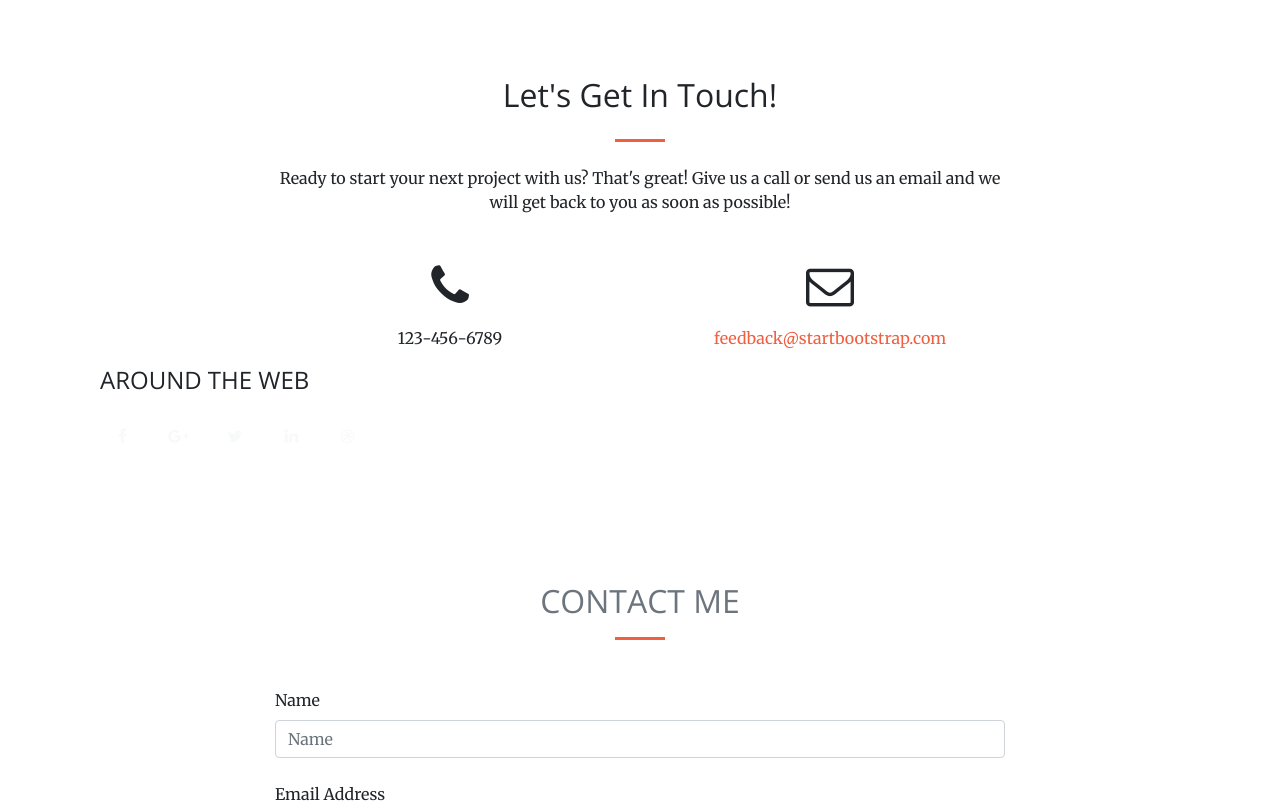
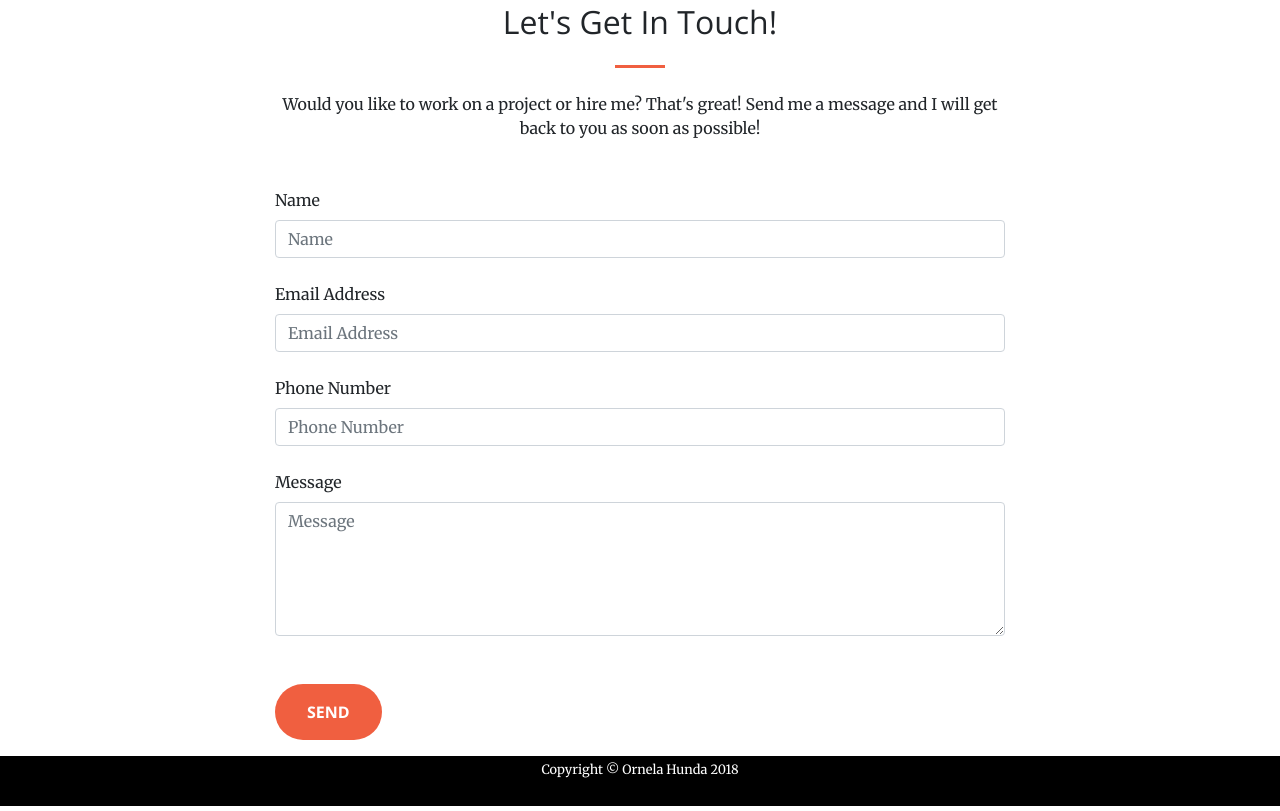
Before and after one commit to ornelahunda/updated-portfolio, a website: page public/index.html in a window 1280 px wide. Shown: the part 3947-4758 px from the top of the page. Drawn offline with nearby package versions, Linux system fonts and the light colour scheme.

Commit message:
contact form

```diff
--- a/public/index.html
+++ b/public/index.html
@@ -120,7 +120,7 @@
               Fears no challenge. She welcomes collaboration. She dares to push boundaries in coding. Everyday, she is inspired by how
               technology is evolving and its ability to reshape the world and ignite social change.</p>
           </p>
-          <a class="btn btn-light btn-xl js-scroll-trigger" href="#services"> View Projects</a>
+          <a class="btn btn-light btn-xl js-scroll-trigger" href="#portfolio"> View Projects</a>
         </div>
       </div>
     </div>
@@ -128,63 +128,13 @@
 
   <!-- Projects -->
 
-  <section id="services">
-    <h2 class="section-heading text-black">PROJECTS</h2>
+  <section id="portfolio" class="p-0" >
+      <div class="container p-0">
+         <h2 class="section-heading text-black">PROJECTS</h2>
 
+  <!--  Projects -->
 
-
-    <!--
-  <section id="services">
-    <div class="container">
-      <div class="row">
-        <div class="col-lg-12 text-center">
-          <h2 class="section-heading">At Your Service</h2>
-          <hr class="my-4">
-        </div>
-      </div>
-    </div>
-    <div class="container">
-      <div class="row">
-        <div class="col-lg-3 col-md-6 text-center">
-          <div class="service-box mt-5 mx-auto">
-            <i class="fa fa-4x fa-diamond text-primary mb-3 sr-icons"></i>
-            <h3 class="mb-3">Sturdy Templates</h3>
-            <p class="text-muted mb-0">Our templates are updated regularly so they don't break.</p>
-          </div>
-        </div>
-        <div class="col-lg-3 col-md-6 text-center">
-          <div class="service-box mt-5 mx-auto">
-            <i class="fa fa-4x fa-paper-plane text-primary mb-3 sr-icons"></i>
-            <h3 class="mb-3">Ready to Ship</h3>
-            <p class="text-muted mb-0">You can use this theme as is, or you can make changes!</p>
-          </div>
-        </div>
-        <div class="col-lg-3 col-md-6 text-center">
-          <div class="service-box mt-5 mx-auto">
-            <i class="fa fa-4x fa-newspaper-o text-primary mb-3 sr-icons"></i>
-            <h3 class="mb-3">Up to Date</h3>
-            <p class="text-muted mb-0">We update dependencies to keep things fresh.</p>
-          </div>
-        </div>
-        <div class="col-lg-3 col-md-6 text-center">
-          <div class="service-box mt-5 mx-auto">
-            <i class="fa fa-4x fa-heart text-primary mb-3 sr-icons"></i>
-            <h3 class="mb-3">Made with Love</h3>
-            <p class="text-muted mb-0">You have to make your websites with love these days!</p>
-          </div>
-        </div>
-      </div>
-    </div>
-  </section> -->
-
-
-    <!--  Projects -->
-
-
-    <section class="p-0" id="portfolio">
-      <div class="container-fluid p-0">
         <div class="row no-gutters popup-gallery">
-
 
           <!-- P1 -->
 
@@ -250,8 +200,9 @@
             </div>
 
           </div>
+          <!--  -->
         </div>
-      </div>
+
 
       <!-- End First Row -->
 
@@ -328,6 +279,7 @@
         <!-- End Second Row -->
         <br>
         <br>
+        </div>
 
         <div class="row no-gutters popup-gallery">
 
@@ -425,7 +377,7 @@
               <div class="col-lg-12 text-center">
                 <div class="btn-group" class="text-center">
 
-                  <input type="button" class="btn btn-md btn-outline-secondary" value="View App" onclick="https://ornelahunda.github.io/Giphy-Api/','_blank')"
+                  <input type="button" class="btn btn-md btn-outline-secondary" value="View App" onclick="window.open('https://ornelahunda.github.io/Giphy-Api/','_blank')"
                   />
                   <input type="button" class="btn btn-md btn-outline-secondary" value="Github Repository" onclick="window.open('https://github.com/ornelahunda/Giphy-Api','_blank')"
                   />
@@ -469,12 +421,17 @@
             <!-- Buttons End -->
           </div>
 
-        </div>
       </div>
       <!-- End of 4-th row -->
       <br>
       <br>
 
+<!-- add section button -->
+      <div class="col-md-12 col-xs-12 text-center">
+      <a class="btn btn-light btn-xl js-scroll-trigger" href="#contact">Contact Me</a>
+      </div>
+
+    </div>
     </section>
     <!-- Projects-End -->
 
@@ -488,17 +445,27 @@
 
     <section id="contact">
       <div class="container">
+
+        <!-- message row -->
         <div class="row">
           <div class="col-lg-8 mx-auto text-center">
             <h2 class="section-heading">Let's Get In Touch!</h2>
             <hr class="my-4">
-            <p class="mb-5">Ready to start your next project with us? That's great! Give us a call or send us an email and we will get back
-              to you as soon as possible!</p>
+            <p class="mb-5">
+
+              Would you like to work on a project or hire me? That's great! Send me a message and I will get back
+              to you as soon as possible!
+
+
+            </p>
           </div>
         </div>
+
+
         <div class="row">
-          <div class="col-lg-4 ml-auto text-center">
-            <i class="fa fa-phone fa-3x mb-3 sr-contact"></i>
+
+          <!-- <div class="col-lg-4 ml-auto text-center"> -->
+            <!-- <i class="fa fa-phone fa-3x mb-3 sr-contact"></i>
             <p>123-456-6789</p>
           </div>
           <div class="col-lg-4 mr-auto text-center">
@@ -507,55 +474,10 @@
               <a href="mailto:ornelahunda@gmail.com">feedback@startbootstrap.com</a>
             </p>
           </div>
-        </div>
+        </div> -->
 
 
 
-        <div class="col-md-4 mb-5 mb-lg-0">
-          <h4 class="text-uppercase mb-4">Around the Web</h4>
-          <ul class="list-inline mb-0">
-            <li class="list-inline-item">
-              <a class="btn btn-outline-light btn-social text-center rounded-circle" href="#">
-                <i class="fa fa-fw fa-facebook"></i>
-              </a>
-            </li>
-            <li class="list-inline-item">
-              <a class="btn btn-outline-light btn-social text-center rounded-circle" href="#">
-                <i class="fa fa-fw fa-google-plus"></i>
-              </a>
-            </li>
-            <li class="list-inline-item">
-              <a class="btn btn-outline-light btn-social text-center rounded-circle" href="#">
-                <i class="fa fa-fw fa-twitter"></i>
-              </a>
-            </li>
-            <li class="list-inline-item">
-              <a class="btn btn-outline-light btn-social text-center rounded-circle" href="#">
-                <i class="fa fa-fw fa-linkedin"></i>
-              </a>
-            </li>
-            <li class="list-inline-item">
-              <a class="btn btn-outline-light btn-social text-center rounded-circle" href="#">
-                <i class="fa fa-fw fa-dribbble"></i>
-              </a>
-            </li>
-          </ul>
-        </div>
-
-
-
-      </div>
-    </section>
-
-
-
-
-
-
-    <div class="container">
-      <h2 class="text-center text-uppercase text-secondary mb-0">Contact Me</h2>
-      <hr class="star-dark mb-5">
-      <div class="row">
         <div class="col-lg-8 mx-auto">
           <!-- To configure the contact form email address, go to mail/contact_me.php and update the email address in the PHP file on line 19. -->
           <!-- The form should work on most web servers, but if the form is not working you may need to configure your web server differently. -->
@@ -598,8 +520,10 @@
         </div>
       </div>
     </div>
-    <div class="container">
+    <div class="container-fluid p-0">
+      <footer class="footer">
       <small>Copyright © Ornela Hunda 2018</small>
+    </footer>
     </div>
 
 
```
Also changed, not shown: public/css/creative.css (line endings or trailing spaces), public/css/creative.min.css, 1 other file.
